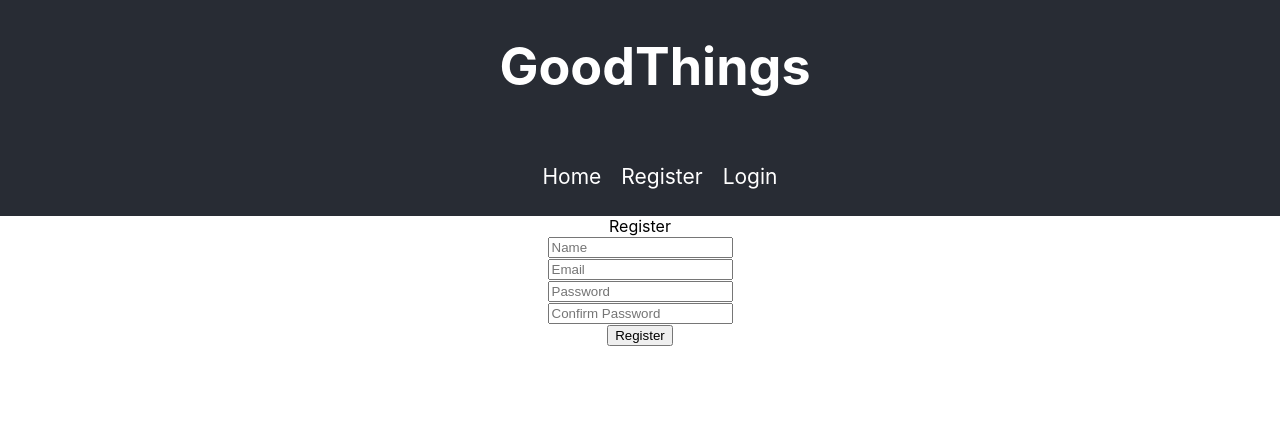
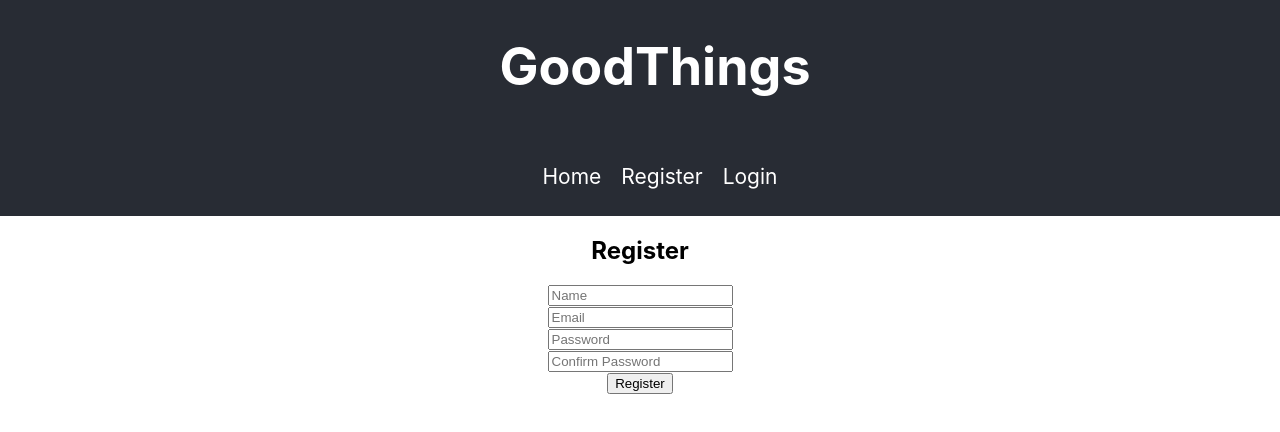
Before and after one commit to itdev161/nicholas-tsioutsiopoulos, a React (Create React App) app in the folder client/: page /register in a window 1280 px wide. Shown: the top 432 px of the page. Built offline with nearby package versions, Linux system fonts and the light colour scheme.

Commit message:
jshint disable Fixed Issues

```diff
--- a/client/src/components/Login/Login.js
+++ b/client/src/components/Login/Login.js
@@ -1,7 +1,7 @@
 import React from 'react';
 
 const Login = () => {
-    return <div>Login</div>
+    return <div>Login</div>;
 }
 
 export default Login;
--- a/client/src/components/Register/Register.js
+++ b/client/src/components/Register/Register.js
@@ -48,15 +48,16 @@ const Register = () => {
     }
 
     return (
-        <div>
-            Register
+    <div>
+        <h2>Register</h2>
+
         <div>
             <input
                 type="text"
                 placeholder="Name"
                 name="name"
                 value={name}
-                onChange={e => onChange(e)}/>
+                onChange={e => onChange(e)} />
         </div>
         <div>
             <input
```
Also changed, not shown: 1 other file (tests, documents, lock files or other folders).
